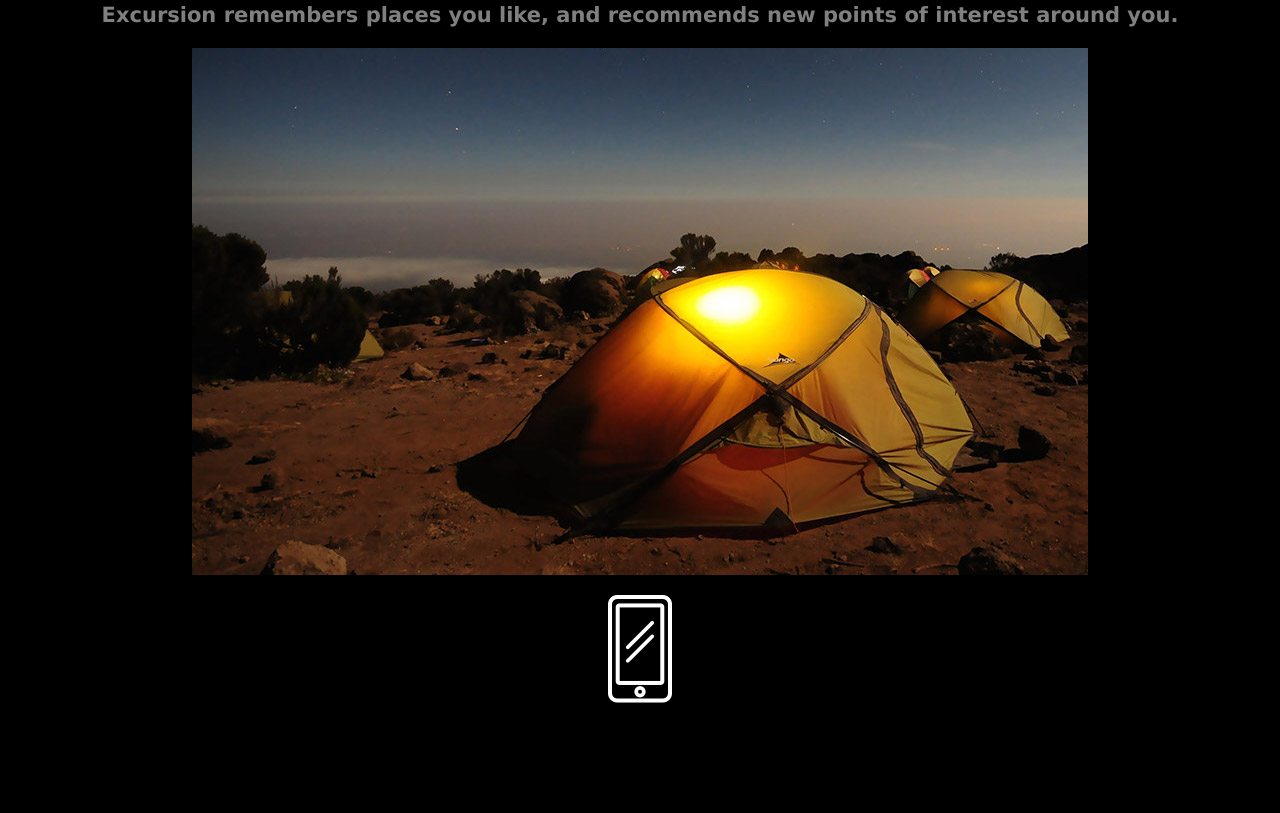
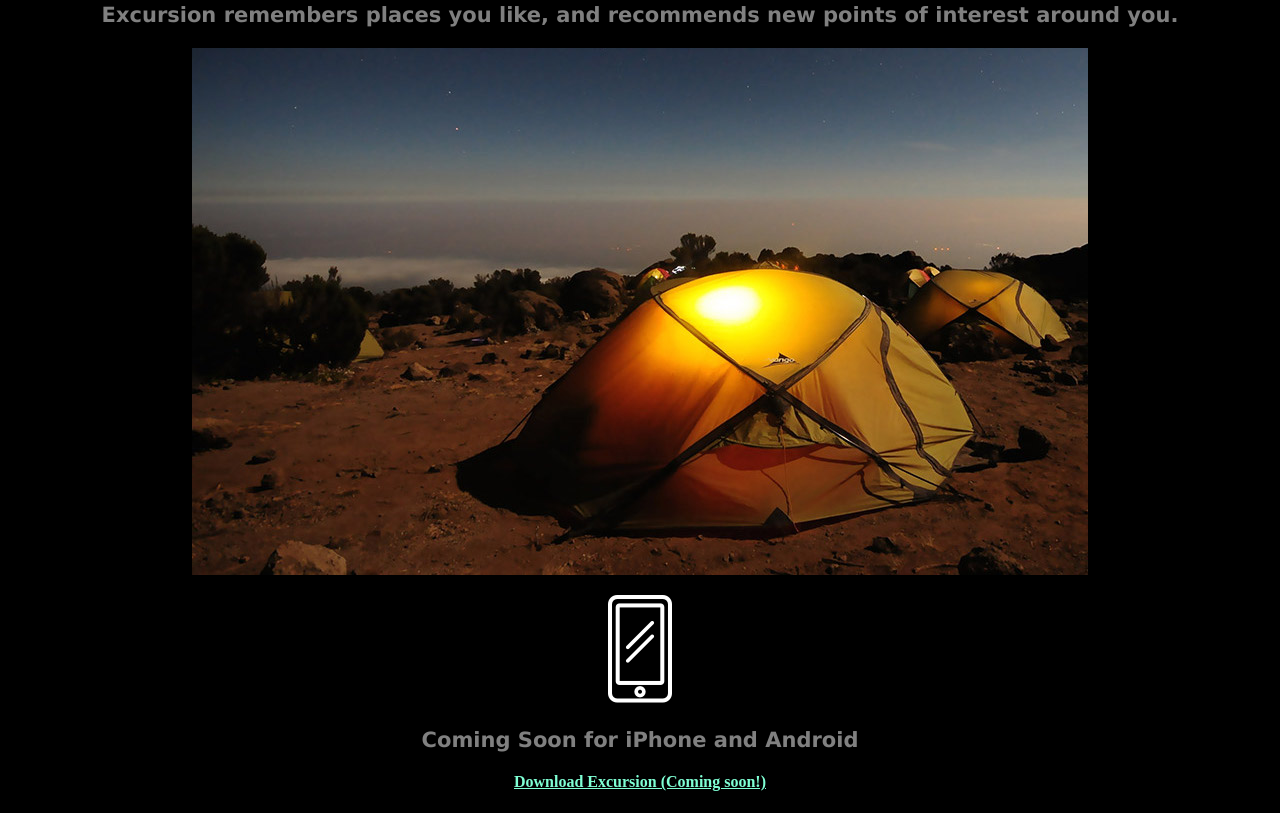
Before and after one commit to cmkerr1307/excursion, a plain HTML site: page index.html in a window 1280 px wide. Shown: the part 434-1247 px from the top of the page. Before the commit the page ends 1157 px from the top, so only its background shows below. Drawn offline with Linux system fonts and the light colour scheme.

Commit message:
Add final headings

```diff
--- a/index.html
+++ b/index.html
@@ -21,5 +21,7 @@
     <p>
         <img src="resources/Images/phone.png">
     </p>
+    <h3>Coming Soon for iPhone and Android</h3>
+    <h4>Download Excursion (Coming soon!)</h4>
 </body>
 </html>
```
